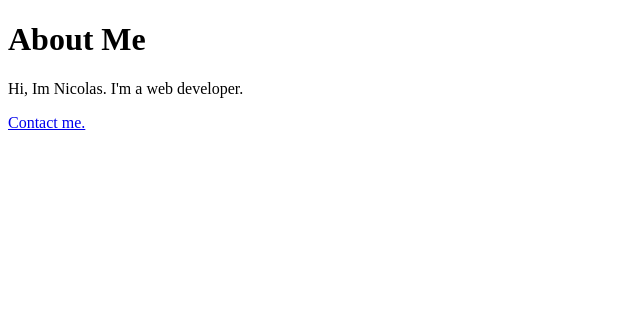
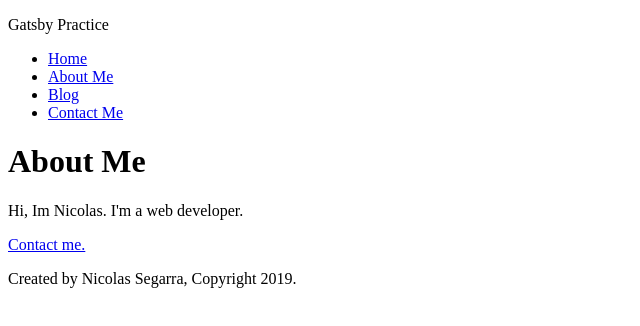
Before and after one commit to espressonist/gatsby-practice, a Gatsby site: page /about in a window 1280 px wide. Shown: the whole page, without its empty margins (0-640 px from the left). Built offline with nearby package versions, Linux system fonts and the light colour scheme; Gatsby itself is replaced by a stand-in of ours.

Commit message:
added header and footer

```diff
--- /dev/null
+++ b/src/components/footer.js
@@ -0,0 +1,11 @@
+import React from "react"
+
+const Footer = () => {
+    return (
+        <div>
+            <p>Created by Nicolas Segarra, Copyright 2019.</p>
+        </div>
+    )
+}
+
+export default Footer;
--- /dev/null
+++ b/src/components/header.js
@@ -0,0 +1,18 @@
+import React from "react"
+import { Link } from "gatsby"
+
+const Header = () => {
+    return (
+        <div>
+            <p>Gatsby Practice</p>
+            <ul>
+                <li><Link to="/">Home</Link></li>
+                <li><Link to="/about">About Me</Link></li>
+                <li><Link to="/blog">Blog</Link></li>
+                <li><Link to="/contact">Contact Me</Link></li>
+            </ul>
+        </div>
+    )
+}
+
+export default Header;
--- a/src/pages/about.js
+++ b/src/pages/about.js
@@ -1,12 +1,16 @@
 import React from "react"
 import { Link } from "gatsby"
+import Header from "../components/header"
+import Footer from "../components/footer"
 
 const AboutPage = () => {
     return (
         <div>
+            <Header />
             <h1>About Me</h1>
             <p>Hi, Im Nicolas. I'm a web developer.</p>
             <p><Link to="/contact">Contact me.</Link></p>
+            <Footer />
         </div>
     )
 }
--- a/src/pages/blog.js
+++ b/src/pages/blog.js
@@ -1,10 +1,14 @@
 import React from "react"
+import Header from "../components/header"
+import Footer from "../components/footer"
 
 const BlogPage = () => {
     return (
         <div>
+            <Header />
             <h1>Blog</h1>
             <p>Posts will show up here later on.</p>
+            <Footer />
         </div>
     )
 }
--- a/src/pages/contact.js
+++ b/src/pages/contact.js
@@ -1,10 +1,14 @@
 import React from "react"
+import Header from "../components/header"
+import Footer from "../components/footer"
 
 const ContactPage = () => {
     return (
         <div>
+            <Header />
             <h1>Contact Me</h1>
             <p><a href="http://google.com" target="_blank" rel="noopener noreferrer">09123456789</a></p>
+            <Footer />
         </div>
     )
 }
--- a/src/pages/index.js
+++ b/src/pages/index.js
@@ -1,9 +1,13 @@
 import React from "react"
+import Header from "../components/header"
+import Footer from "../components/footer"
 
 const IndexPage = () => {
     return (
         <div>
+            <Header />
             <h1>Hi, Im Nic.</h1>
+            <Footer />
         </div>
     )
 }
```
